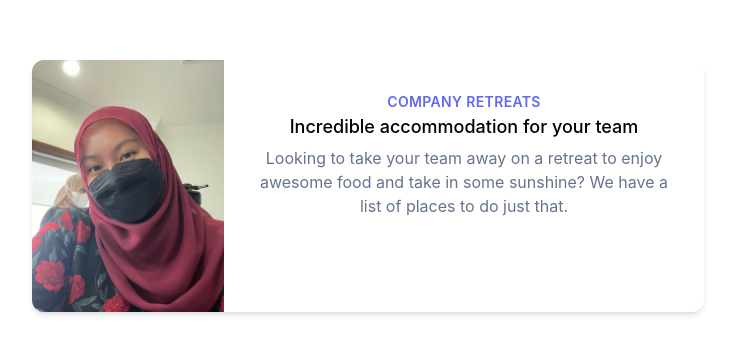
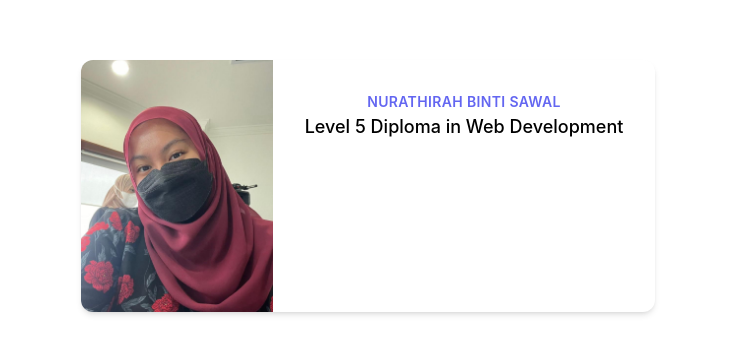
Before and after one commit to AthirahSawal/21ftt1856-as3, a Vue app: page / in a window 1280 px wide. Shown: the part 214-568 px from the top of the page, without its empty margins (272-1007 px from the left). Built offline with nearby package versions, Linux system fonts and the light colour scheme.

Commit message:
Edit images in App.vue

```diff
--- a/src/App.vue
+++ b/src/App.vue
@@ -9,9 +9,9 @@ import HelloWorld from './components/HelloWorld.vue'
       <img class="h-48 w-full object-cover md:h-full md:w-48" src="pictures.jpg" alt="Modern building architecture">
     </div>
     <div class="p-8">
-      <div class="uppercase tracking-wide text-sm text-indigo-500 font-semibold">Company retreats</div>
-      <a href="#" class="block mt-1 text-lg leading-tight font-medium text-black hover:underline">Incredible accommodation for your team</a>
-      <p class="mt-2 text-slate-500">Looking to take your team away on a retreat to enjoy awesome food and take in some sunshine? We have a list of places to do just that.</p>
+      <div class="uppercase tracking-wide text-sm text-indigo-500 font-semibold">Nurathirah binti Sawal</div>
+      <a class="block mt-1 text-lg leading-tight font-medium text-black hover:underline">Level 5 Diploma in Web Development</a>
+
     </div>
   </div>
 </div>
```
